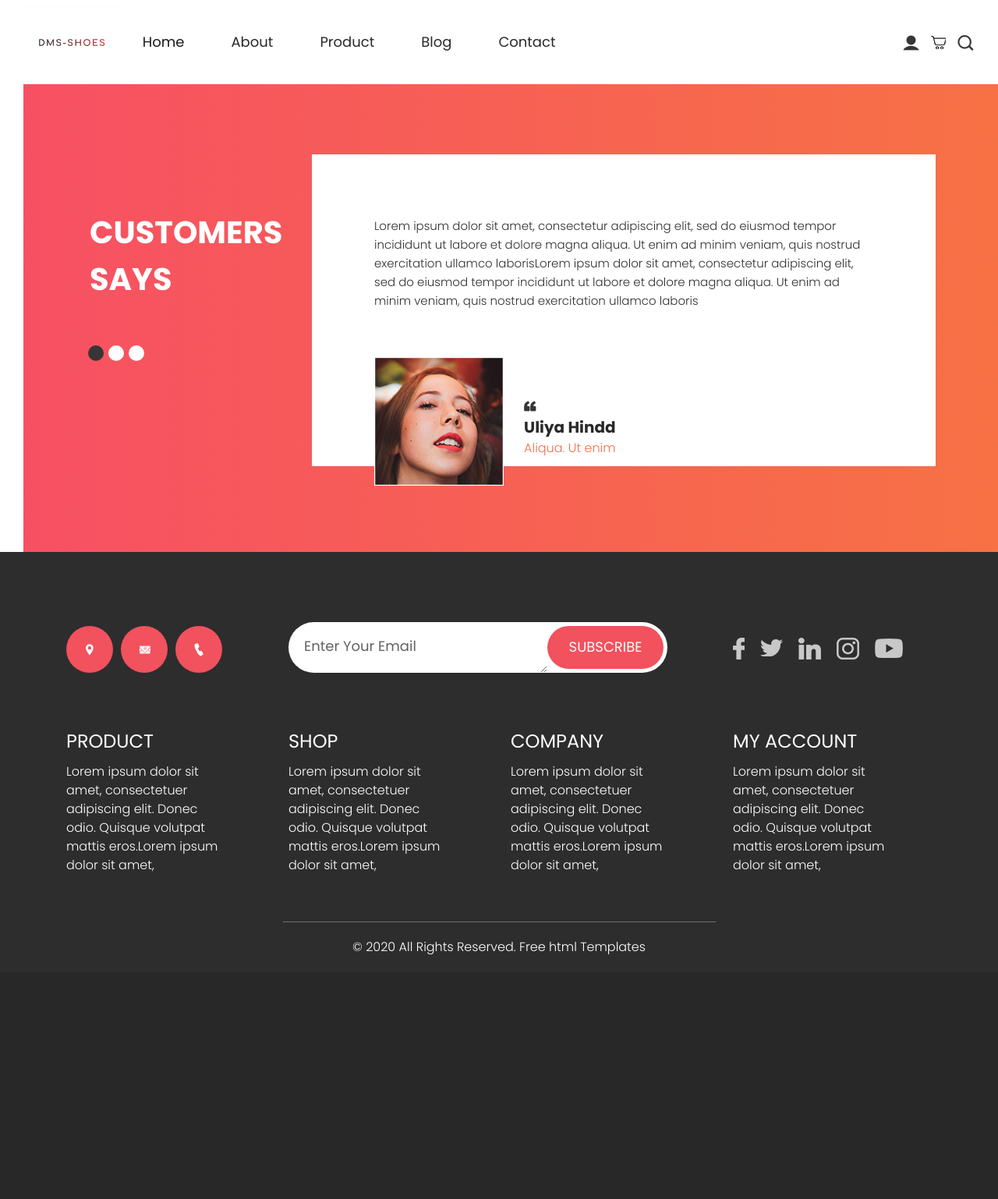
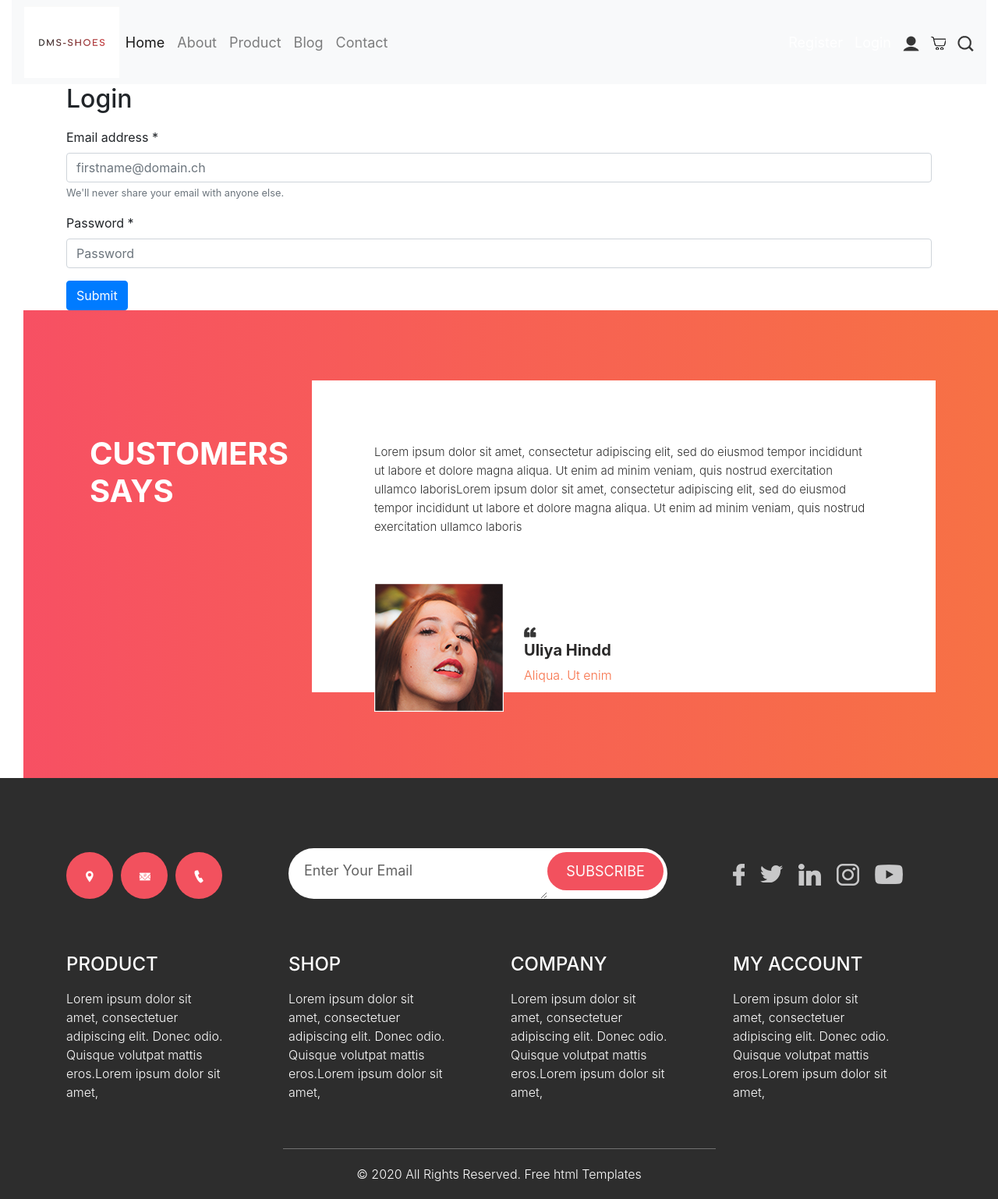
Before and after one commit to CPNV-Diego/ProjetWebDMS, a PHP site: page /index.php?action=login in a window 1280 px wide. Shown: the whole page at 78% size. Before the commit the page ends 1225 px from the top, so only its background shows below. Run offline with PHP 8.4, Linux system fonts and the light colour scheme; some libraries are stand-ins or nearby versions.

Commit message:
Continuation du code
Continuation du code  du login.

```diff
--- /dev/null
+++ b/Code/data/register.json
@@ -0,0 +1 @@
+[{"email":"bictor@cpnv.ch","password":"ewfwef"},{"email":"jcy@cpnv.ch","password":"32rg3"}]
--- a/Code/index.php
+++ b/Code/index.php
@@ -21,7 +21,7 @@ if (isset($_GET['action'])) {
             contact();
             break;
         case 'register' :
-            register($_POST);
+            register();
             break;
         case 'login' :
             login();
--- a/Code/model/dataRegister.php
+++ b/Code/model/dataRegister.php
@@ -9,17 +9,25 @@ require "fileConnector.php";
     writeRegisterInJSON($newRegisterToWrite);
 }*/
 
-function extractRegister($data)
+function extractUser($data)
 {
     $emailAddress = $data['inputEmailAddress'];
     $password = $data['inputPassword'];
-   return array($emailAddress, $password);
+    return array($emailAddress, $password);
 }
 
 function saveRegister($data)
 {
     //Cette fonction crée un tableau et l'écrit dans le json comme une ligne
 
-    $newRegisterToWrite = extractRegister($data);//crée tableau simple (non associatif)
+    $newRegisterToWrite = extractUser($data);//crée tableau simple (non associatif)
     return registerUsers($newRegisterToWrite);
 }
+
+
+function controlLogin($data)
+{
+    $userToLogin = extractRegister($data);//crée tableau simple (non associatif)
+    return checkIfUserExist($userToLogin);
+
+}
--- a/Code/model/fileConnector.php
+++ b/Code/model/fileConnector.php
@@ -7,7 +7,7 @@ function registerUsers($data)
     $file_data = file_get_contents($filename);
     $users = json_decode($file_data, true);
 
-    if (existsNotInArray($data[0], $users)) {
+    if (emailNotExistInArray($data[0], $users)) {
 
         $users[] = array('email' => $data[0], 'password' => $data[1]);
         file_put_contents($filename, json_encode($users));
@@ -17,7 +17,27 @@ function registerUsers($data)
     }
 }
 
-function existsNotInArray($email, $users)
+function checkIfUserExist($data)
+{
+    $filename = 'data/register.json';
+
+    $file_data = file_get_contents($filename);
+    $users = json_decode($file_data, true);
+
+    if(!empty($users)) {
+        foreach ($users as $compare) {
+            if ($compare['email'] == $data[0] && $compare['password'] == $data[1]) {
+                return true;
+            }
+            return false;
+        }
+    } else {
+        return false;
+    }
+}
+
+
+function emailNotExistInArray($email, $users)
 {
     if(!empty($users)) {
         foreach ($users as $compare) {
--- a/Code/view/login.php
+++ b/Code/view/login.php
@@ -5,12 +5,65 @@
  * Date: 08.05.2017
  * Time: 09:16
  */
+$status = true;
+if($_SERVER["REQUEST_METHOD"] == "POST" && !empty($_POST))
+{
+    $status = controlLogin($_POST);
+    $_POST = [];
+}
+// tampon de flux stocké en mémoire
+/*$msg = '';
 
-// tampon de flux stocké en mémoire
+if (isset($_POST['login']) && !empty($_POST['username'])
+    && !empty($_POST['password'])) {
+
+    if ($_POST['username'] == 'InputEmailAdresse' &&
+        $_POST['password'] == '1234') {
+        $_SESSION['valid'] = true;
+        $_SESSION['timeout'] = time();
+        $_SESSION['username'] = 'tutorialspoint';
+
+        echo 'You have entered valid use name and password';
+    }else {
+        $msg = 'Wrong username or password';
+    }
+}*/
 ob_start();
 $title="DMS - Login";
 ?>
 
+    <!DOCTYPE html>
+    <html>
+    <head>
+        <meta charset="UTF-8">
+        <title>FormulaireInscription</title>
+        <link rel="stylesheet" href="view/css/bootstrap.css">
+    </head>
+
+    <body>
+    <form method="post"
+          action="index.php?action=login">
+        <div class="container">
+            <h2>Login</h2>
+            <?php if($status == false){
+                echo "<p>Mauvais email ou mauvais mot de passe !</p>";}
+            ?>
+
+            <div class="form-group">
+                <label for="inputEmail">Email address *</label>
+                <input type="email" class="form-control" id="inputEmail" name="inputEmailAddress" aria-describedby="emailHelp" placeholder="firstname@domain.ch" required>
+                <small id="emailHelp" class="form-text text-muted">We'll never share your email with anyone else.</small>
+            </div>
+            <div class="form-group">
+                <label for="inputPassword">Password *</label>
+                <input type="password" class="form-control" id="inputPassword" name="inputPassword" placeholder="Password" required>
+            </div>
+            <button type="submit" class="btn btn-primary">Submit</button>
+        </div>
+    </form>
+    </body>
+    </html>
+
 <?php
 $content = ob_get_clean();
 require "gabarit.php";
--- a/Code/view/register.php
+++ b/Code/view/register.php
@@ -25,9 +25,10 @@ $title="DMS - Register";
     </head>
 
     <body>
-    <h2>Register</h2>
-    <?php echo !$status ? "<p>Ce compte existe </p>" : '' ?>
     <form method="post" name="formRegister" action="index.php?action=register">
+        <div class="container">
+            <h2>Register</h2>
+            <?php echo !$status ? "<p>Un compte avec cette adresse email existe déja !</p>" : '' ?>
         <div class="form-group">
             <label for="inputEmail">Email address *</label>
             <input type="email" class="form-control" id="inputEmail" name="inputEmailAddress" aria-describedby="emailHelp" value="<?=!empty($_POST) ? $_POST['inputEmailAddress'] : ''?>" placeholder="firstname@domain.ch" required>
@@ -38,6 +39,7 @@ $title="DMS - Register";
             <input type="password" class="form-control" id="inputPassword" name="inputPassword" placeholder="Password" required>
         </div>
         <button type="submit" class="btn btn-primary">Submit</button>
+        </div>
     </form>
     </body>
     </html>
```
